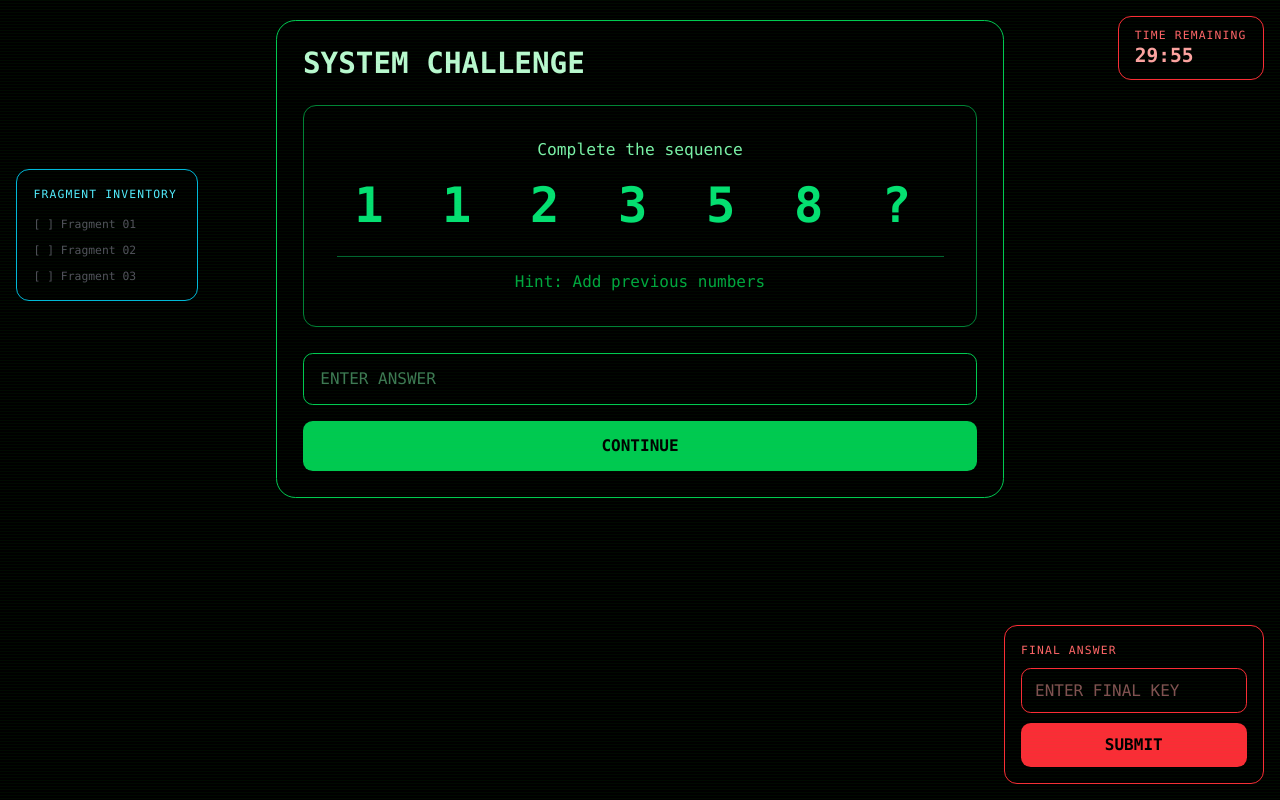
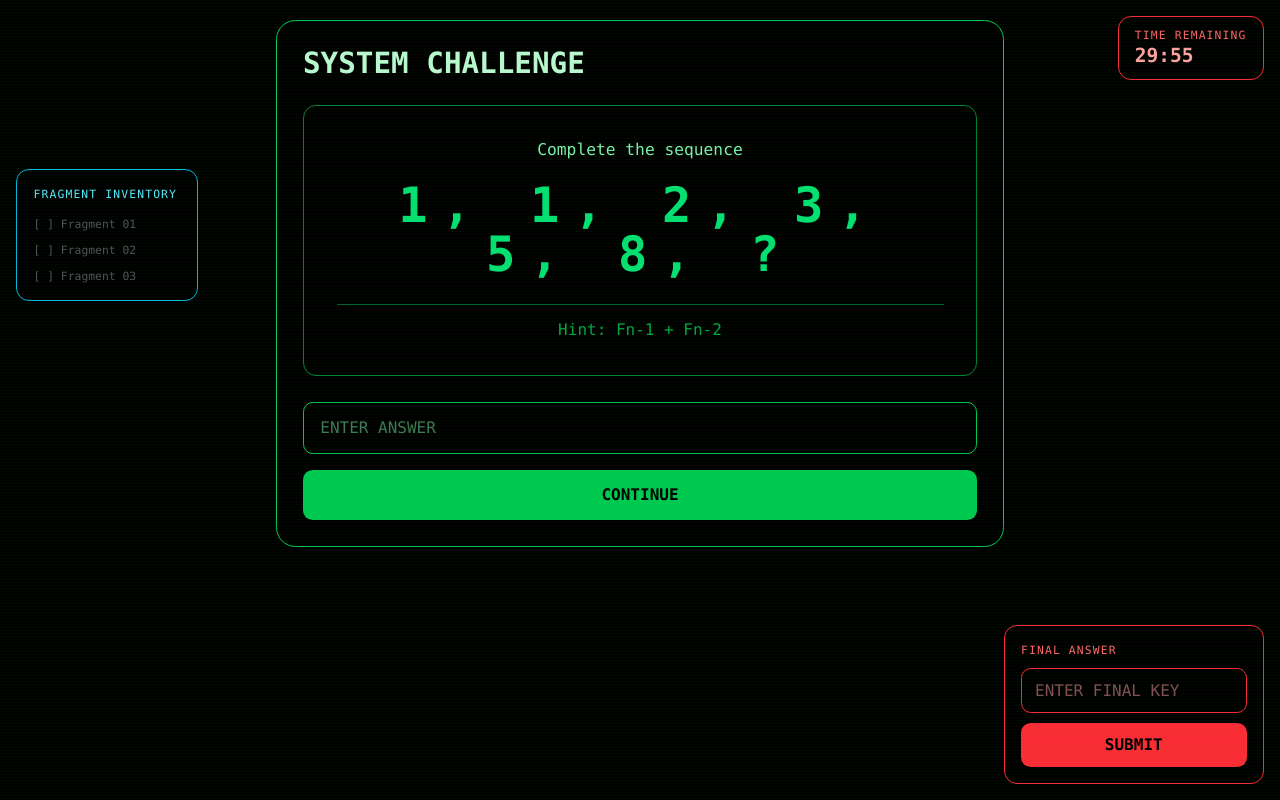
Before and after one commit to Duytd26/fragment-seeker, a React (Vite) app: page / in a window 1280 px wide. Built offline with nearby package versions, Linux system fonts and the light colour scheme.

Commit message:
update UI

```diff
--- a/src/pages/MainGame.jsx
+++ b/src/pages/MainGame.jsx
@@ -561,11 +561,11 @@ export default function MainGame() {
               </p>
 
               <div className="text-4xl md:text-6xl font-black text-green-400 tracking-[0.1em] md:tracking-[0.3em]">
-                1 1 2 3 5 8 ?
+                1, 1, 2, 3, 5, 8, ?
               </div>
 
               <div className="mt-8 border-t border-green-800 pt-4 text-green-600">
-                Hint: Add previous numbers
+                Hint: Fn-1 + Fn-2
               </div>
 
             </div>
@@ -766,7 +766,7 @@ export default function MainGame() {
           <div className="border border-cyan-500 rounded-3xl p-5 md:p-10 bg-black/70">
 
             <h1 className="text-4xl md:text-6xl font-black text-cyan-300 mb-10">
-              FPT UNIVERSITY
+              QR code search
             </h1>
 
             <img
```
